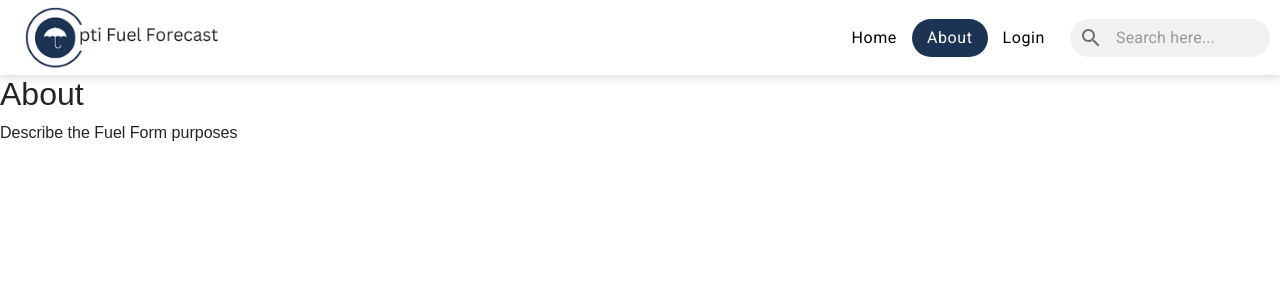
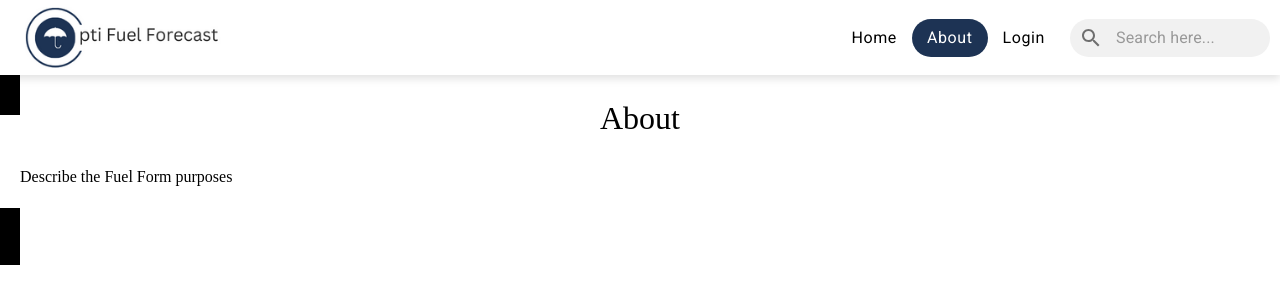
Before and after one commit to HuyVoDN/OptiFuelForecast, a React (Vite) app in the folder front-end/: page /about in a window 1280 px wide. Shown: the top 304 px of the page. Built offline with nearby package versions, Linux system fonts and the light colour scheme.

Commit message:
about page

```diff
--- a/front-end/src/pages/About.jsx
+++ b/front-end/src/pages/About.jsx
@@ -3,11 +3,18 @@ import "./About.scss";
 
 const About = () => {
   return (
-    <div>
+    <about className="footer">
+
+    <div className="header">
         <h2>About</h2>
-        <p>Describe the Fuel Form purposes</p>
     </div>
-  )
-}
+
+    <div className="content_about">
+      <p>Describe the Fuel Form purposes</p>
+    </div>
+
+    </about>
+  );
+};
 
 export default About
--- a/front-end/src/pages/About.scss
+++ b/front-end/src/pages/About.scss
@@ -0,0 +1,13 @@
+.header{
+    color: black;
+    text-align: center;
+    font-family: 'Times New Roman', Times, serif;
+    font-size: large;
+}
+
+.content_about{
+    color: black;
+    font-family: 'Times New Roman', Times, serif;
+    font-size: medium;
+    padding: 20px;
+}
```
